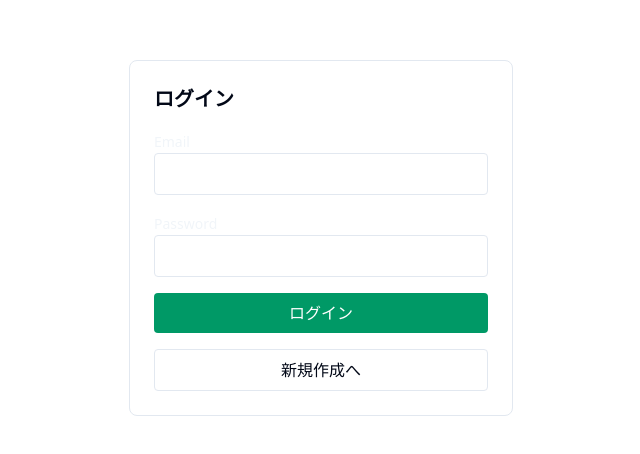
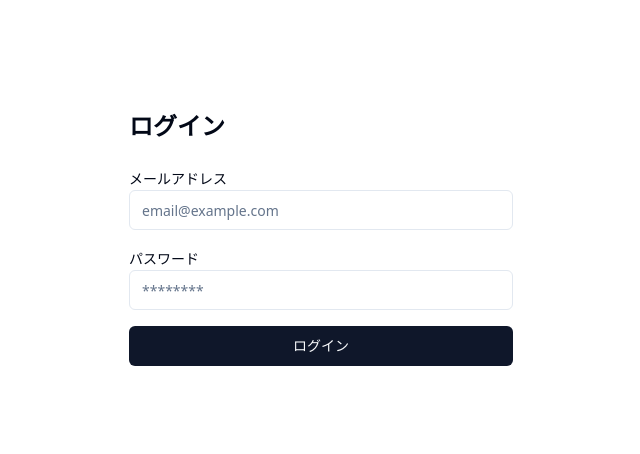
Before and after one commit to carrybit66-hub/my-nextjs-app, a Next.js app: page /login in a window 1280 px wide. Shown: the part 162-616 px from the top of the page, without its empty margins (319-959 px from the left). Built offline with nearby package versions, Linux system fonts and the light colour scheme; no server answers.

Commit message:
test: stabilize login selectors with data-testid

```diff
--- a/app/(auth)/login/page.tsx
+++ b/app/(auth)/login/page.tsx
@@ -1,82 +1,50 @@
-"use client";
-
-import { useState } from "react";
-import { useRouter, useSearchParams } from "next/navigation";
-import { supabase } from "@/lib/supabase";
+// app/(auth)/login/page.tsx
+import { login } from "./actions";
+import { Button } from "@/components/ui/button";
+import { Input } from "@/components/ui/input";
 
 export default function LoginPage() {
-  const router = useRouter();
-  const searchParams = useSearchParams();
-  const next = searchParams.get("next") || "/dashboard";
+  return (
+    <main className="min-h-screen flex items-center justify-center p-6">
+      <div className="w-full max-w-sm space-y-6">
+        <h1 className="text-2xl font-bold">ログイン</h1>
 
-  const [email, setEmail] = useState("");
-  const [password, setPassword] = useState("");
-  const [error, setError] = useState<string | null>(null);
-  const [loading, setLoading] = useState(false);
-
-  const onSubmit = async (e: React.FormEvent) => {
-    e.preventDefault();
-    setError(null);
-    setLoading(true);
-
-    const { error } = await supabase.auth.signInWithPassword({ email, password });
-
-    setLoading(false);
-
-    if (error) {
-      setError(error.message);
-      return;
-    }
-
-    router.replace(next);
-    router.refresh();
-  };
-
-  return (
-    <div className="min-h-screen flex items-center justify-center p-6">
-      <form onSubmit={onSubmit} className="w-full max-w-sm space-y-4 border border-border bg-bg p-6 rounded-lg">
-        <h1 className="text-xl font-bold text-fg">ログイン</h1>
-
+        <form action={login} className="space-y-4">
           <div className="space-y-2">
-          <label className="text-sm text-muted">Email</label>
-          <input
-            className="w-full border border-border rounded px-3 py-2 bg-bg text-fg"
-            value={email}
-            onChange={(e) => setEmail(e.target.value)}
+            <label htmlFor="email" className="text-sm">
+              メールアドレス
+            </label>
+            <Input
+              id="email"
+              name="email"
+              type="email"
               autoComplete="email"
+              placeholder="email@example.com"
+              data-testid="email"
               required
             />
           </div>
 
           <div className="space-y-2">
-          <label className="text-sm text-muted">Password</label>
-          <input
-            className="w-full border border-border rounded px-3 py-2 bg-bg text-fg"
+            <label htmlFor="password" className="text-sm">
+              パスワード
+            </label>
+            <Input
+              id="password"
+              name="password"
               type="password"
-            value={password}
-            onChange={(e) => setPassword(e.target.value)}
               autoComplete="current-password"
+              placeholder="********"
+              data-testid="password"
               required
             />
           </div>
 
-        {error && <p className="text-sm text-red-600">{error}</p>}
-
-        <button
-          disabled={loading}
-          className="w-full rounded bg-emerald-600 text-white py-2 disabled:opacity-60"
-        >
-          {loading ? "処理中..." : "ログイン"}
-        </button>
-
-        <button
-          type="button"
-          className="w-full rounded border border-border py-2 text-fg"
-          onClick={() => router.push("/signup")}
-        >
-          新規作成へ
-        </button>
+          <Button type="submit" className="w-full" data-testid="login-submit">
+            ログイン
+          </Button>
         </form>
       </div>
+    </main>
   );
 }
```
Also changed, not shown: 1 other file (tests, documents, lock files or other folders). Lines whose indentation alone changed are shown as unchanged.
